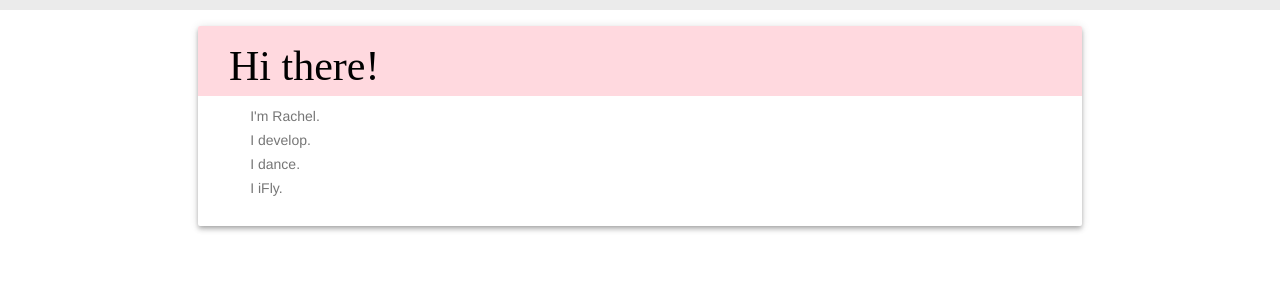
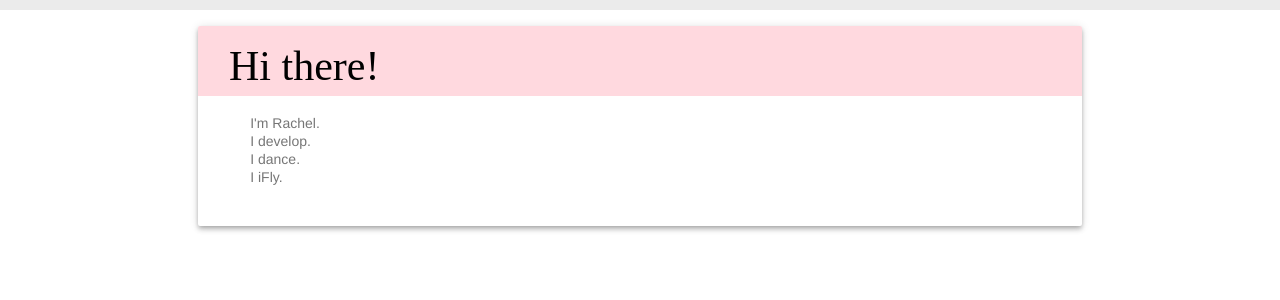
Before and after one commit to rachelmad/rachelmad.github.io, a Jekyll site: the page built from index.html, in a window 1280 px wide. Shown: the part 235-535 px from the top of the page. Built offline with Jekyll 4.4.1, drawn with Linux system fonts in a browser that asks for light colours; nearby versions of some CDN libraries; some web fonts are replaced.

Commit message:
Formatted index and contact page properly

```diff
--- a/coming-soon.html
+++ b/coming-soon.html
@@ -3,7 +3,7 @@ layout: large_card
 card_title: "Coming Soon"
 ---
 
-<div class="mdl-cell mdl-cell--8-col mdl-card__supporting-text no-padding ">
+<div class="mdl-cell mdl-card__supporting-text padding-top">
     <p>
         This page is coming soon! Check back next time!
     </p>
--- a/index.html
+++ b/index.html
@@ -3,11 +3,9 @@ layout: large_card
 card_title: "Hi there!"
 ---
 
-<div class="mdl-cell mdl-cell--8-col mdl-card__supporting-text no-padding ">
-    <p>
-        I'm Rachel. <br>
-        I develop. <br>
-        I dance. <br>
-        I iFly. <br>
-    </p>
+<div class="mdl-cell mdl-card__supporting-text padding-top">
+    I'm Rachel. <br>
+    I develop. <br>
+    I dance. <br>
+    I iFly. <br>
 </div>
```
